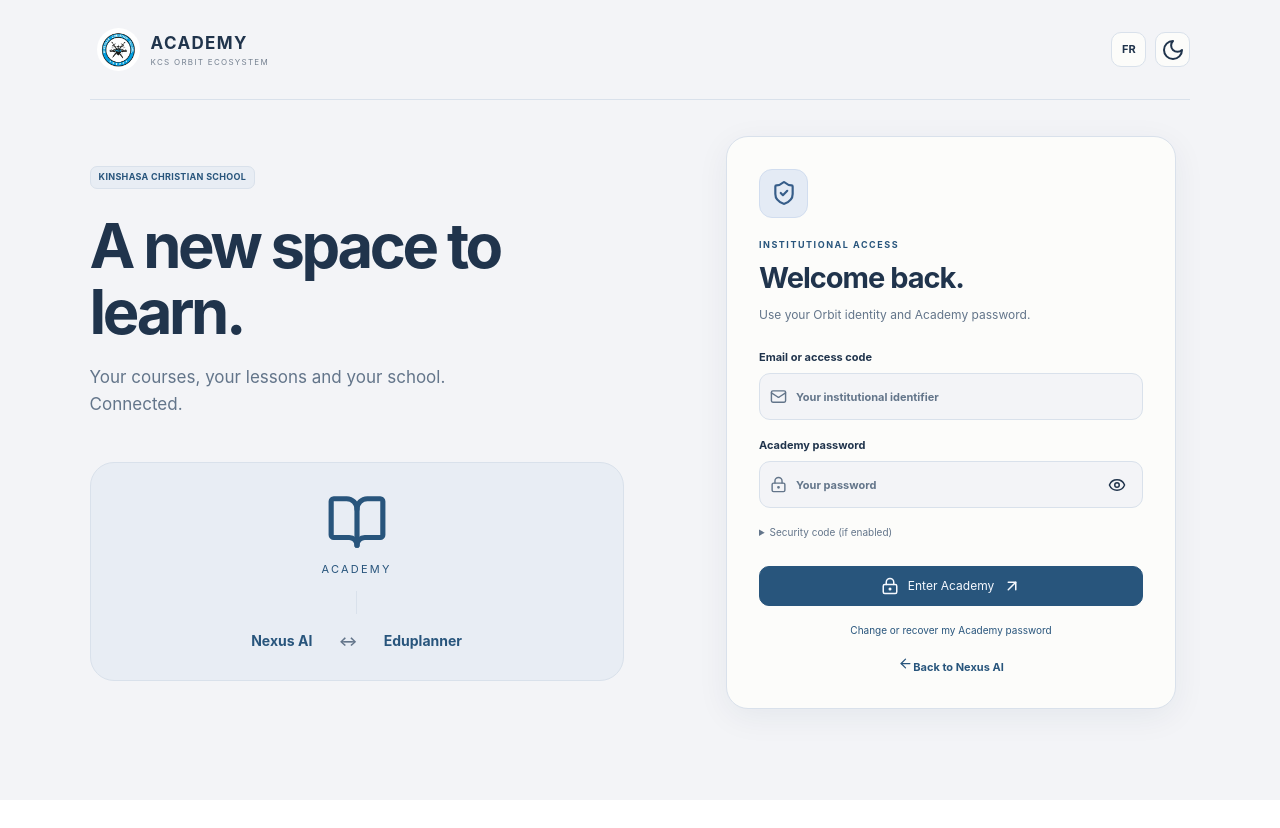
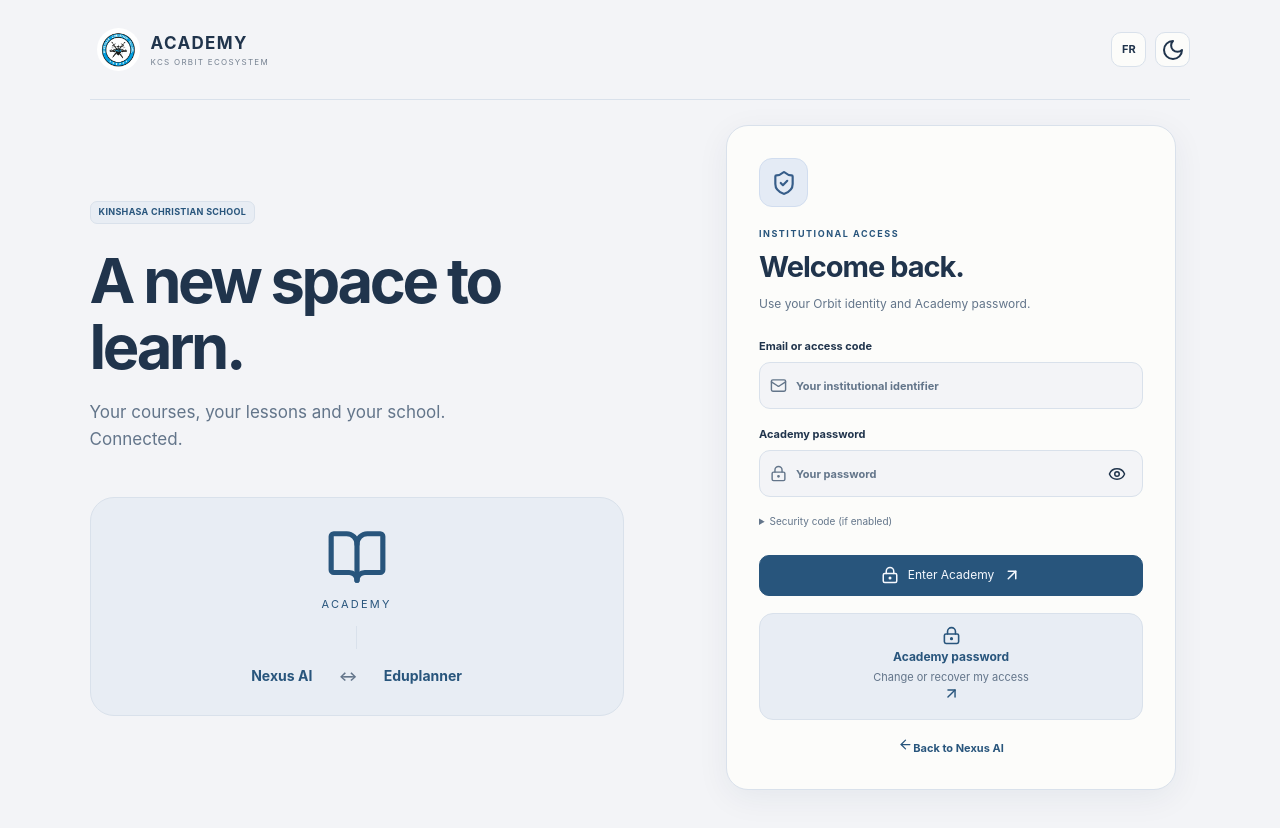
Before and after one commit to PropheticPowerfulMan/KCS-Nexus-Academy, a Next.js app: page /login in a window 1280 px wide. Shown: the top 828 px of the page. Before the commit the page ends 800 px from the top, so only its background shows below. Built offline with nearby package versions, Linux system fonts and the light colour scheme.

Commit message:
Polish Academy password recovery control

```diff
--- a/app/live-academy.css
+++ b/app/live-academy.css
@@ -1585,3 +1585,5 @@ body:has(.ac-app),body:has(.ac-login) { overflow:visible; overscroll-behavior-y:
 .ac-app,.ac-login { touch-action:pan-x pan-y pinch-zoom; }
 .ac-sidebar { overscroll-behavior-y:contain; }
 .ac-dialog:not([open]) { display:none; }
+
+.ac-recovery-link{display:flex;align-items:center;gap:12px;padding:12px 14px;border:1px solid var(--ac-line);border-radius:14px;background:var(--ac-soft);color:var(--ac-ink);text-decoration:none;min-width:0;max-width:100%;transition:border-color .15s,box-shadow .15s}.ac-recovery-link>svg{flex-shrink:0;color:var(--ac-brand)}.ac-recovery-link>span{display:grid;gap:3px;flex:1;min-width:0}.ac-recovery-link strong{font-size:12px;line-height:1.4}.ac-recovery-link small{font-size:11px;line-height:1.5;color:var(--ac-muted);overflow-wrap:anywhere}.ac-recovery-link:hover,.ac-recovery-link:focus-visible{border-color:var(--ac-brand);box-shadow:0 0 0 3px #7a9db42a;outline:none}
--- a/components/live-workspace.tsx
+++ b/components/live-workspace.tsx
@@ -1548,11 +1548,8 @@ export function AcademySignIn() {
             {L("Entrer dans Academy", "Enter Academy")}
             <ArrowUpRight size={18} />
           </button>
-          <a href={nexus + "/application-access?app=KCS_ACADEMY"}>
-            {L(
-              "Modifier ou récupérer mon mot de passe Academy",
-              "Change or recover my Academy password",
-            )}
+          <a className="ac-recovery-link" href={nexus + "/application-access?app=KCS_ACADEMY"}>
+            <LockKeyhole size={19} aria-hidden="true"/><span><strong>{L("Mot de passe Academy", "Academy password")}</strong><small>{L("Modifier ou récupérer mon accès", "Change or recover my access")}</small></span><ArrowUpRight size={17} aria-hidden="true"/>
           </a>
           <a className="ac-link" href={nexus + "/login"}>
             <ArrowLeft size={15} />
```
